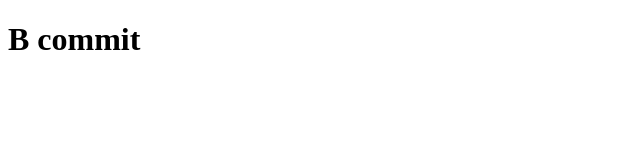
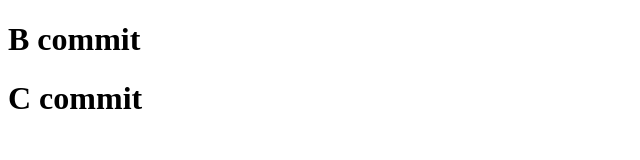
Before and after one commit to Jerom2004/merge_rebase_repo, a plain HTML site: page index.html in a window 1280 px wide. Shown: the whole page, without its empty margins (0-640 px from the left). Drawn offline with Linux system fonts and the light colour scheme.

Commit message:
C commit

```diff
--- a/index.html
+++ b/index.html
@@ -7,5 +7,6 @@
 </head>
 <body>
   <h1>B commit</h1>
+  <h1>C commit</h1>
 </body>
 </html>
```
